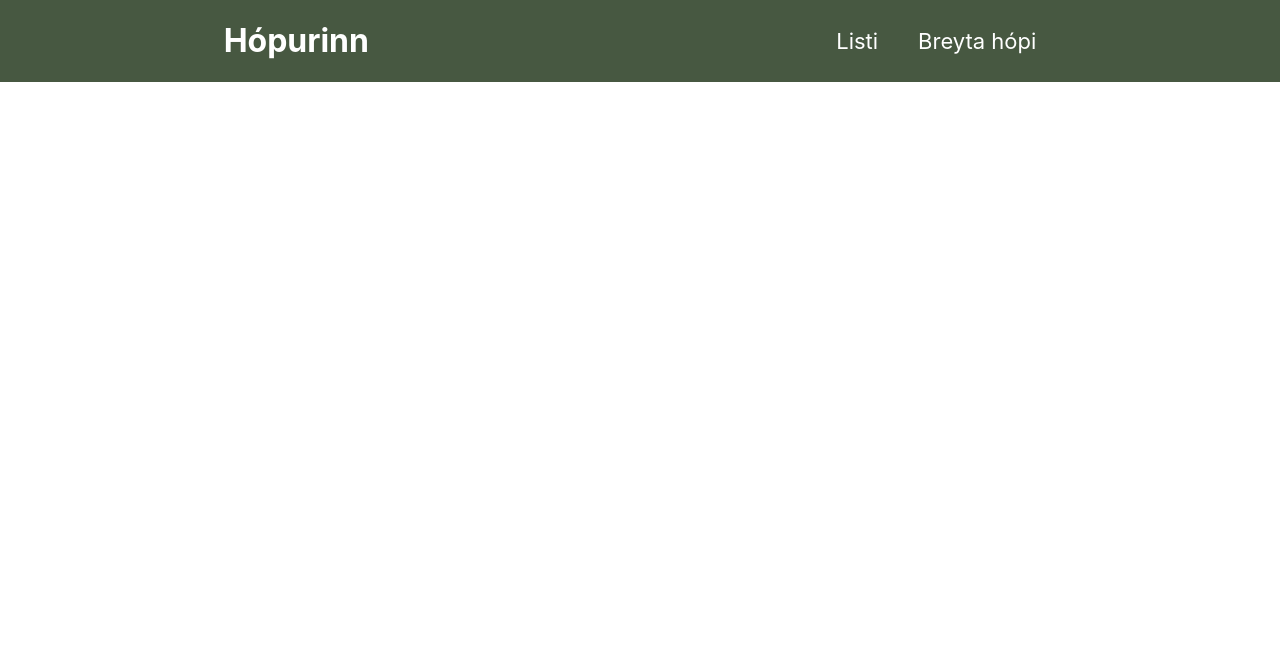
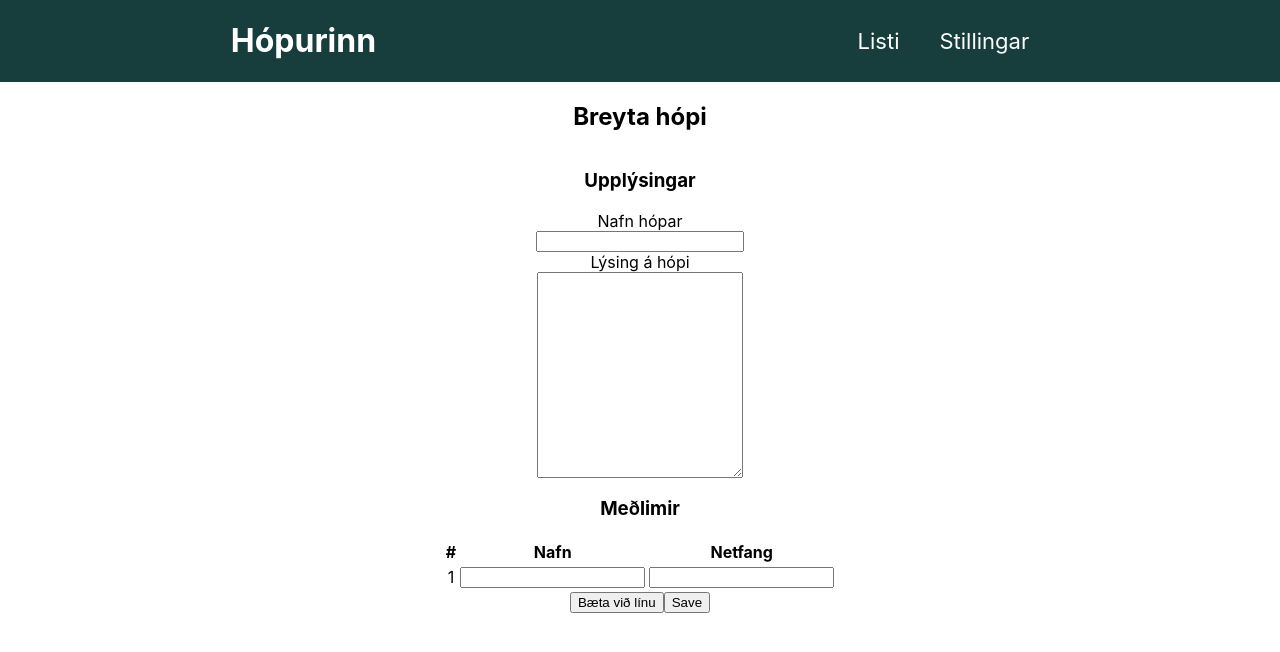
Before and after one commit to helgidavidsson/grubba, a React (Create React App) app: page /stillingar in a window 1280 px wide. Shown: the top 652 px of the page. Built offline with nearby package versions, Linux system fonts and the light colour scheme; no server answers.

Commit message:
description added and more styling

```diff
--- a/src/App.js
+++ b/src/App.js
@@ -19,7 +19,7 @@ function App() {
           <ParticipantList
             ENDPOINT={ENDPOINT}
           />} />
-        <Route path='/new-group' element={
+        <Route path='/stillingar' element={
           <GroupCreator
             ENDPOINT={ENDPOINT}
           />} />
--- a/src/components/GroupCreator.js
+++ b/src/components/GroupCreator.js
@@ -8,7 +8,10 @@ export default function GroupCreator({
     const [rows, setRows] = useState([{
         name: '', email: '',
      }]);
+
      const [groupTitle, setGroupTitle] = useState('');
+
+    const [ groupDescription, setGroupDescription ] = useState('')
 
     const [socket, setSocket] = useState(null);
 
@@ -18,11 +21,13 @@ export default function GroupCreator({
 
         newSocket.on('initialState', (data) => {
             // Destructure to get participants and title
-            const { participants, title } = data;
+            const { participants, title, description } = data;
 
             // Update rows and group title based on server data
             setRows(participants.map(participant => ({ name: participant.name, email: participant.email })));
+
             setGroupTitle(title);
+            setGroupDescription(description)
         });
 
         return () => newSocket.disconnect();
@@ -33,10 +38,11 @@ export default function GroupCreator({
     };
 
     const handleSave = () => {
-        const dataToEmit = { rows, title: groupTitle };
+        const dataToEmit = { rows, title: groupTitle, description: groupDescription };
         console.log('Emitting data:', dataToEmit);
         socket.emit('saveParticipants', dataToEmit);
     };
+    console.log(groupDescription)
 
     return(
         <div>
@@ -59,7 +65,10 @@ export default function GroupCreator({
                     <div className={styles.infoContainer}>
                         <label>Lýsing á hópi</label>
                         <textarea
-                        className={styles.inputLarge}>
+                        className={styles.inputLarge}
+                        value={groupDescription}
+                        onChange={(e) => setGroupDescription(e.target.value)}
+                        >
 
                         </textarea>
                     </div>
--- a/src/components/GroupCreator.module.css
+++ b/src/components/GroupCreator.module.css
@@ -1,6 +1,6 @@
 .container {
     display: flex;
-    flex-direction: row;
+    flex-direction: column;
     justify-content: space-evenly;
     margin-left: 100px;
     margin-right: 100px;
@@ -10,7 +10,6 @@
     display: flex;
     justify-content: center;
     flex-direction: column;
-
 }
 
 .input {
--- a/src/components/Header.js
+++ b/src/components/Header.js
@@ -8,7 +8,7 @@ export default function Header() {
             <h1>Hópurinn</h1>
             <nav>
                 <Link className={styles.link} to="/">Listi</Link>
-                <Link className={styles.link} to="/new-group">Breyta hópi</Link>
+                <Link className={styles.link} to="/stillingar">Stillingar</Link>
             </nav>
         </header>
     )
--- a/src/components/Header.module.css
+++ b/src/components/Header.module.css
@@ -1,5 +1,5 @@
 .header {
-    background-color:#475841;
+    background-color:#183D3D;
     color: white;
     display: flex;
     align-items: center;
--- a/src/components/ParticipantList.js
+++ b/src/components/ParticipantList.js
@@ -2,12 +2,15 @@ import { useState, useEffect } from "react";
 import ParticipantsRadio from "./ParticipantsRadio";
 import socketIOClient from 'socket.io-client';
 import styles from './ParticipantsList.module.css'
+import sortParticipants from '../utils/participantUtils';
 
 export default function ParticipantList({
     ENDPOINT,
 }) {
     const [participants, setParticipants] = useState([]);
     const [groupTitle, setGroupTitle] = useState('');
+    const [ groupDescription, setGroupDescription ] = useState('')
+
 
     const [socket, setSocket] = useState(null);
 
@@ -17,11 +20,12 @@ export default function ParticipantList({
 
         newSocket.on('initialState', (data) => {
             // Destructure to get participants and title
-            const { participants, title } = data;
+            const { participants, title, description } = data;
 
             // Update participants and group title based on server data
-            setParticipants(participants);
+            setParticipants(sortParticipants(participants)); // Sort participants here
             setGroupTitle(title);
+            setGroupDescription(description);
         });
 
 
@@ -29,16 +33,22 @@ export default function ParticipantList({
             setGroupTitle(title)
         })
 
+        newSocket.on('groupDescription', (description) => {
+            setGroupDescription(description)
+        })
+
+
         newSocket.on('participantToggled', (data) => {
-            setParticipants(prevParticipants =>
-                prevParticipants.map(p =>
+            setParticipants(prevParticipants => {
+                const updated = prevParticipants.map(p =>
                     p.id === data.id ? { ...p, isChecked: data.isChecked } : p
-                )
-            );
+                );
+                return sortParticipants(updated); // Sort participants after updating
+            });
         });
 
         return () => newSocket.disconnect();
-    }, []);
+    }, [ENDPOINT]);
 
     const handleToggle = (id) => {
         const updatedParticipants = participants.map(p => {
@@ -52,13 +62,17 @@ export default function ParticipantList({
         // Emit the event to the server with the updated state
         const toggledParticipant = updatedParticipants.find(p => p.id === id);
         socket.emit('toggleParticipant', { id, isChecked: toggledParticipant.isChecked });
+
+
     };
 
     return (
         <div>
             <h2>{groupTitle}</h2>
 
+            <p>{groupDescription}</p>
 
+            <h3>Mætingarlisti</h3>
                     {participants.map((participant) => (
                 <ParticipantsRadio
                     key={participant.id}
--- a/src/components/ParticipantsRadio.js
+++ b/src/components/ParticipantsRadio.js
@@ -1,3 +1,5 @@
+import styles from './ParticipantsRadio.module.css'
+
 export default function ParticipantsRadio({
     isChecked,
     onToggle,
@@ -10,28 +12,35 @@ export default function ParticipantsRadio({
         onToggle(participantId, newValue);
     }
 
+    const backgroundColorClass = isChecked === true ? styles.greenBackground : '';
+    const lineThroughClass = isChecked === false ? styles.lineThrough : '';
+
     return (
-        <div>
+        <div className={styles.radioContainer}>
 
 
-            <label>{name}</label>
-
+            <label className={`${styles.radioLabel} ${backgroundColorClass} ${lineThroughClass}`}>
+                {name}
+            </label>
+            <div className={`${styles.radioGroup} ${backgroundColorClass}`}>
                 <input
                         type="radio"
                         value="yes"
                         checked={isChecked === true}
                         onChange={handleRadioChange}
                         name={`attending-${participantId}`}
-                /> Yes
+                    /> Já
 
-    <           input
+                <input
                         type="radio"
                         value="no"
                         checked={isChecked === false}
                         onChange={handleRadioChange}
                         name={`attending-${participantId}`}
-                /> No
+                    /> Nei
 
+
+                </div>
 
 
 
--- /dev/null
+++ b/src/components/ParticipantsRadio.module.css
@@ -0,0 +1,27 @@
+.radioContainer {
+    display: flex;
+    justify-content: center;
+}
+
+.radioLabel {
+    min-width: 200px;
+    text-align: start;
+    padding: 5px;
+
+
+
+}
+
+.radioGroup {
+    padding: 5px;
+
+
+}
+
+.greenBackground {
+    background-color: #93B1A6;
+}
+
+.lineThrough {
+    text-decoration: line-through;
+}
--- /dev/null
+++ b/src/utils/participantUtils.js
@@ -0,0 +1,11 @@
+export default function sortParticipants(participants) {
+    return participants.slice().sort((a, b) => {
+        if (a.isChecked === true && b.isChecked !== true) {
+            return -1; // a is Yes, b is not Yes - a should come first
+        }
+        if (a.isChecked !== true && b.isChecked === true) {
+            return 1; // a is not Yes, b is Yes - b should come first
+        }
+        return 0; // both are Yes or both are not Yes - keep original order
+    });
+}
```
Also changed, not shown: 1 other file (tests, documents, lock files or other folders). Lines whose indentation alone changed are shown as unchanged.
